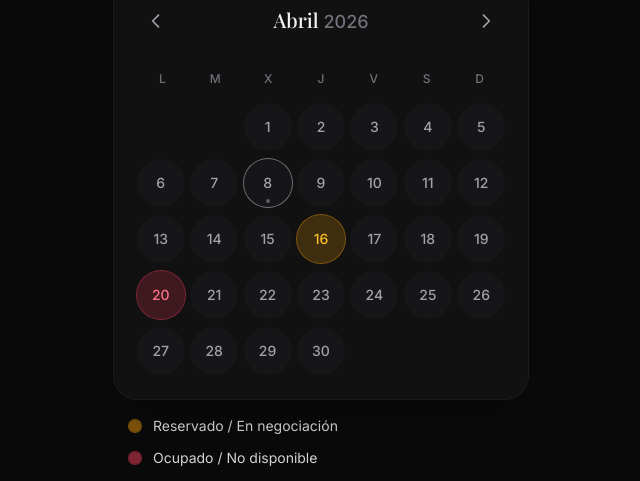
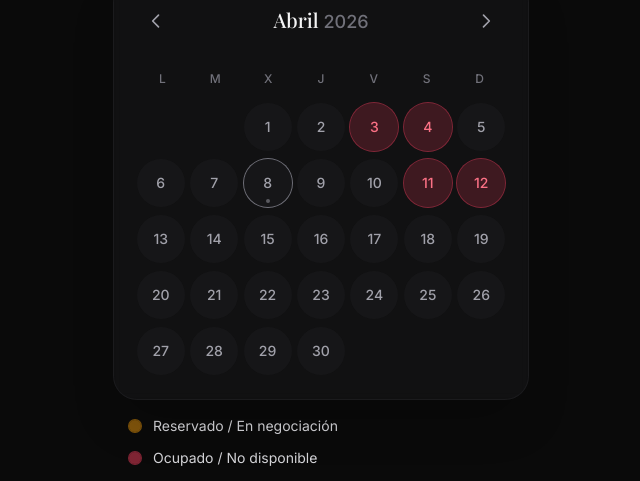
Before and after one commit to origenfotografia/origen_fotografia_calendario, a plain HTML site: page index.html in a window 1280 px wide. Shown: the part 182-663 px from the top of the page, without its empty margins (319-959 px from the left). Drawn offline with nearby package versions, Linux system fonts and the light colour scheme; a web font is replaced by a local one.

Commit message:
Update index.html

```diff
--- a/index.html
+++ b/index.html
@@ -101,7 +101,7 @@
         // 📸 ZONA DE EDICIÓN DEL FOTÓGRAFO 📸
         // =================================================================
         // Añade aquí las fechas con su estado.
-        // Formato: "AÑO-MES-DIA": "estado"
+        // Formato: "DIA-MES-AÑO": "estado"
         // Estados posibles: "available" (verde), "reserved" (amarillo), "busy" (rojo)
 		// =================================================================
 		// EJEMPLOS DE FECHA
@@ -111,8 +111,20 @@
 		// El último elemento de la lista de fechas tiene que ir sin ,
 
         const MIS_FECHAS = {
-            "16-04-2026": "reserved",
-            "20-04-2026": "busy"
+            "07-02-2026": "busy",
+            "13-02-2026": "busy",
+			"14-02-2026": "busy",
+			"28-02-2026": "busy",
+			"06-03-2026": "busy",
+			"07-03-2026": "busy",
+			"08-03-2026": "busy",
+			"13-03-2026": "busy",
+			"27-03-2026": "busy",
+			"28-03-2026": "busy",
+			"03-04-2026": "busy",
+			"04-04-2026": "busy",
+			"11-04-2026": "busy",
+			"12-04-2026": "busy"
         };
         // =================================================================
 
```
